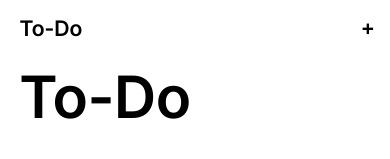
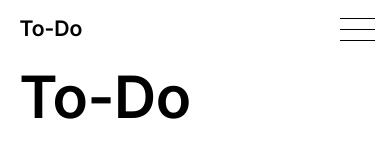
Before and after one commit to chick0/todo-api, a Svelte app: page / in a window 390 px wide. Shown: the top 159 px of the page. Built offline with nearby package versions, Linux system fonts and the light colour scheme.

Commit message:
chore: Update navbar burger button
And change checked color for light mode

```diff
--- a/src/App.svelte
+++ b/src/App.svelte
@@ -104,12 +104,10 @@
                 }}">
                 <b>To-Do</b>
             </li>
-            <li
-                class="head trigger"
-                on:click="{() => {
-                    vertical_open = !vertical_open;
-                }}">
-                <b>{vertical_open == true ? "-" : "+"}</b>
+            <li class="head trigger" on:click="{() => (vertical_open = !vertical_open)}">
+                <span></span>
+                <span></span>
+                <span></span>
             </li>
             {#if login_status == false}
                 <li on:click="{() => push('/login')}">로그인</li>
--- a/src/app.css
+++ b/src/app.css
@@ -8,7 +8,7 @@
 
     --text-shadow: 2px;
 
-    /* Checked todo content */
+    /* Checked */
     --checked: #808080;
 
     /* Button */
@@ -31,6 +31,8 @@
         --blue: #0087ff;
 
         --text-shadow: 1px;
+
+        --checked: #b1b1b1;
     }
 }
 
--- a/src/navbar.css
+++ b/src/navbar.css
@@ -11,10 +11,20 @@
 
     .navbar ul li.trigger {
         position: absolute;
-        width: 50%;
         right: 15px;
-        margin-top: -42px;
-        text-align: right;
+        margin-top: -38px;
+    }
+
+    .navbar ul li.trigger > span {
+        display: block;
+        width: 35px;
+        border-top: 1px solid var(--color);
+        padding-bottom: 10px;
+        content: "";
+    }
+
+    .navbar ul.nav-opened li.trigger > span {
+        border-color: var(--checked);
     }
 
     .navbar .nav-closed li:not(:first-child):not(.trigger) {
@@ -28,10 +38,6 @@
         text-align: left;
         text-decoration: none;
         padding-top: 15px;
-    }
-
-    .navbar li:not(.head) {
-        border-bottom: 1px solid var(--color);
     }
 }
 
```
